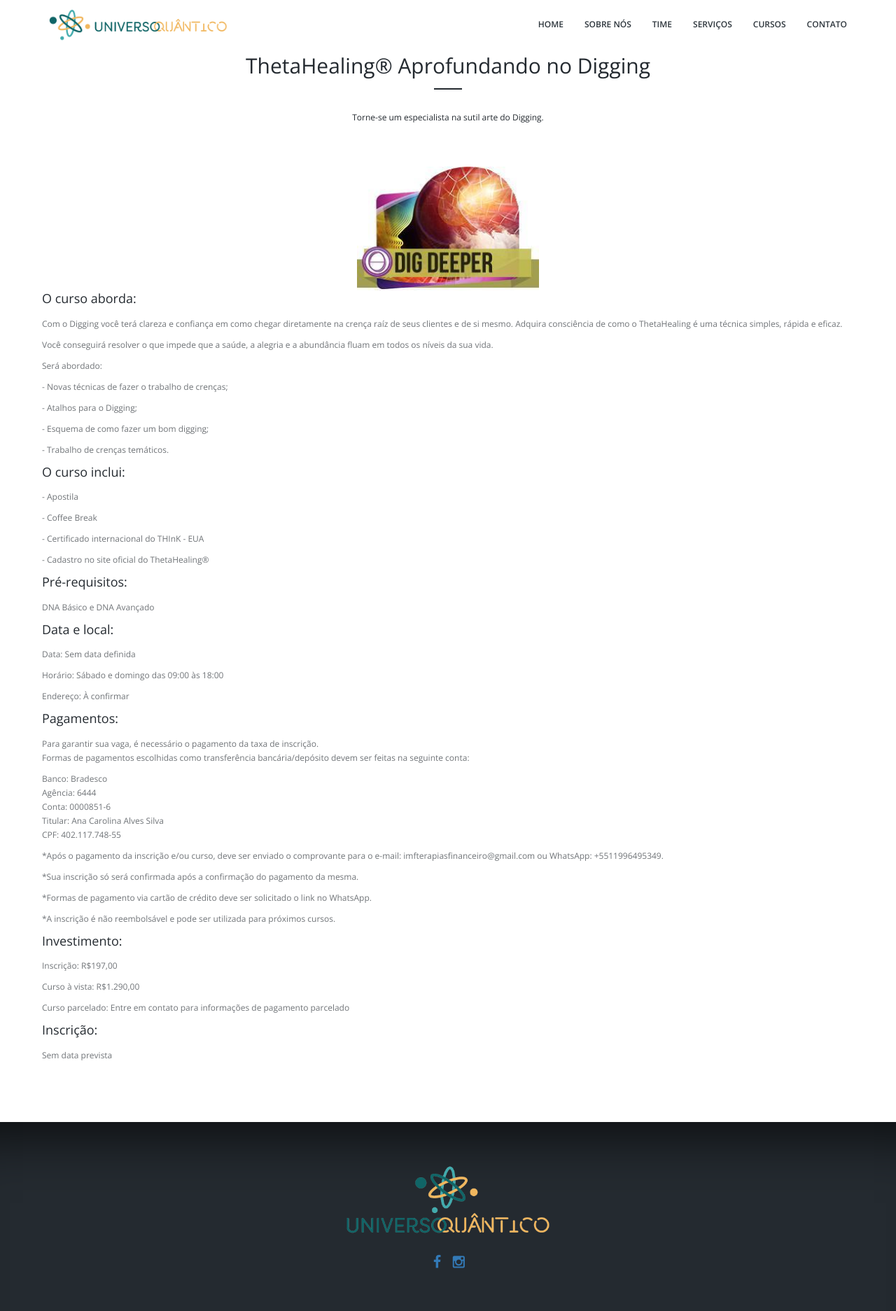
After one commit to matheusimf/imf-site, a Django app: page /seminars/digging/ in a window 1280 px wide. The commit adds this page. Shown: the whole page at 70% size. Run offline with Django 3.2, Linux system fonts and the light colour scheme; some libraries are stand-ins or nearby versions.

Commit message:
Add dig deeper and manifesting seminars

```diff
--- a/src/seminars/templates/seminars/advanced-dna.html
+++ b/src/seminars/templates/seminars/advanced-dna.html
@@ -48,7 +48,7 @@
                 {% block carol_instructor %}{% endblock carol_instructor %}
 
                 {% block seminar_date %}Sem data definida{% endblock seminar_date %}
-                {% block seminar_time %}sexta-feira das 18:00 às 22:00, sábado e domingo das 09:00 às 18:00{% endblock seminar_time %}
+                {% block seminar_time %}Sexta-feira das 18:00 às 22:00, sábado e domingo das 09:00 às 18:00{% endblock seminar_time %}
                 {% block seminar_location %}À confirmar{% endblock seminar_location %}
 
                 {% block seminar_inscription %}R$197,00 {% comment %}até o dia 10/07/2019, após este dia o valor é R$250,00{% endcomment %}{% endblock seminar_inscription %}
--- /dev/null
+++ b/src/seminars/templates/seminars/dig-deeper.html
@@ -0,0 +1,53 @@
+{% extends "seminars/base-seminars.html" %}
+{% load i18n %}
+{% load static from staticfiles %}
+
+                {% block seminar_title %}
+                    {% trans 'ThetaHealing® Aprofundando no Digging' %}
+                {% endblock seminar_title %}
+
+                {% block seminar_subtitle %}
+                    {% trans 'Torne-se um especialista na sutil arte do Digging.' %}
+                {% endblock seminar_subtitle %}
+
+                {% block seminar_image %}
+                    {% static 'core/img/dig-deeper.png' %}
+                {% endblock seminar_image %}
+                {% block seminar_image_description %}
+                    {% trans 'Aprofundando no Digging - ThetaHealing' %}
+                {% endblock seminar_image_description %}
+
+                {% block seminar_content %}
+                    <p></p>
+                    <p>Com o Digging você terá clareza e confiança em como chegar diretamente na crença raíz de seus clientes e de si mesmo. Adquira consciência de como o ThetaHealing é uma técnica simples, rápida e eficaz.</p>
+                    <p>Você conseguirá resolver o que impede que a saúde, a alegria e a abundância fluam em todos os níveis da sua vida.</p>
+                    <p>Será abordado:</p>
+                    <p>- Novas técnicas de fazer o trabalho de crenças;</p>
+                    <p>- Atalhos para o Digging;</p>
+                    <p>- Esquema de como fazer um bom digging;</p>
+                    <p>- Trabalho de crenças temáticos.</p>
+                {% endblock seminar_content %}
+
+                {% block seminar_material %}
+                    <p>- Apostila</p>
+                    <p>- Coffee Break</p>
+                    <p>- Certificado internacional do THInK - EUA</p>
+                    <p>- Cadastro no site oficial do ThetaHealing®</p>
+                {% endblock seminar_material %}
+
+                {% block seminar_prereq%}
+                    <p>DNA Básico e DNA Avançado</p>
+                {% endblock seminar_prereq%}
+
+                {% comment %}-- Here goes the name of the instructors whom won't gonna teach the seminar -- {% endcomment %}
+                {% block matheus_instructor %}{% endblock matheus_instructor %}
+                {% block carol_instructor %}{% endblock carol_instructor %}
+
+                {% block seminar_date %}Sem data definida{% endblock seminar_date %}
+                {% block seminar_time %}Sábado e domingo das 09:00 às 18:00{% endblock seminar_time %}
+                {% block seminar_location %}À confirmar{% endblock seminar_location %}
+
+                {% block seminar_inscription %}R$197,00 {% comment %}até o dia 10/07/2019, após este dia o valor é R$250,00{% endcomment %}{% endblock seminar_inscription %}
+                {% block seminar_price %}R$1.290,00{% endblock seminar_price %}
+
+                {% block seminar_url %}{% comment %}<a href='http://bit.ly/diggingoimfsp' target="_blank" >Clique aqui</a></p>{% endcomment %}Sem data prevista{% endblock seminar_url %}
--- a/src/seminars/templates/seminars/seminars.html
+++ b/src/seminars/templates/seminars/seminars.html
@@ -52,7 +52,7 @@
                         <!-- begin work -->
                         <div class="work">
                             <div class="image">
-                                <a href=""><img src="{% static 'core/img/dig-deeper.png' %}" alt="{% trans 'Aprofundando no Digging - ThetaHealing' %}" /></a>
+                                <a href="{% url 'seminars:dig-deeper' %}"><img src="{% static 'core/img/dig-deeper.png' %}" alt="{% trans 'Aprofundando no Digging - ThetaHealing' %}" /></a>
                             </div>
                             <div class="desc">
                                 <span class="desc-title">{% trans 'Aprofundando no Digging' %}</span>
@@ -68,7 +68,7 @@
                         <!-- begin work -->
                         <div class="work">
                             <div class="image">
-                                <a href=""><img src="{% static 'core/img/manifesting.png' %}" alt="{% trans 'Manifestação e Abundância - ThetaHealing' %}" /></a>
+                                <a href="{% url 'seminars:manifesting' %}"><img src="{% static 'core/img/manifesting.png' %}" alt="{% trans 'Manifestação e Abundância - ThetaHealing' %}" /></a>
                             </div>
                             <div class="desc">
                                 <span class="desc-title">{% trans 'Manifestação e Abundância' %}</span>
--- a/src/seminars/urls.py
+++ b/src/seminars/urls.py
@@ -2,12 +2,14 @@ from django.urls import include, path, re_path
 
 from .views import (Seminars, BasicDNASeminar, AdvancedDNASeminar, YouAndCreatorSeminar,
                     IntuitiveAnatomySeminar, InnerCircleSeminar, DNA3Seminar,
-                    RainbowChildrenSeminar)
+                    RainbowChildrenSeminar, DigDeeperSeminar, ManifestingSeminar)
 
 urlpatterns = [
     re_path(r'^$', Seminars.as_view(), name='seminars'),
     path('dna-basico/', BasicDNASeminar.as_view(), name='basic-dna'),
     path('dna-avancado/', AdvancedDNASeminar.as_view(), name='advanced-dna'),
+    path('digging/', DigDeeperSeminar.as_view(), name='dig-deeper'),
+    path('manifestacao-e-abundancia/', ManifestingSeminar.as_view(), name='manifesting'),
     path('voce-e-o-criador/', YouAndCreatorSeminar.as_view(), name='you-and-creator'),
     path('anatomia-intuitiva/', IntuitiveAnatomySeminar.as_view(), name='intuitive-anatomy'),
     path('voce-e-seu-circulo-intimo/', InnerCircleSeminar.as_view(), name='inner-circle'),
--- a/src/seminars/views.py
+++ b/src/seminars/views.py
@@ -23,6 +23,12 @@ class BasicDNASeminar(BaseSeminar):
 class AdvancedDNASeminar(BaseSeminar):
     template_name = 'seminars/advanced-dna.html'
 
+class DigDeeperSeminar(BaseSeminar):
+    template_name = 'seminars/dig-deeper.html'
+
+class ManifestingSeminar(BaseSeminar):
+    template_name = 'seminars/manifesting.html'
+
 class YouAndCreatorSeminar(BaseSeminar):
     template_name = 'seminars/you-and-creator.html'
 
```
Also changed, not shown: src/seminars/templates/seminars/manifesting.html (added, +49 -0 lines).
